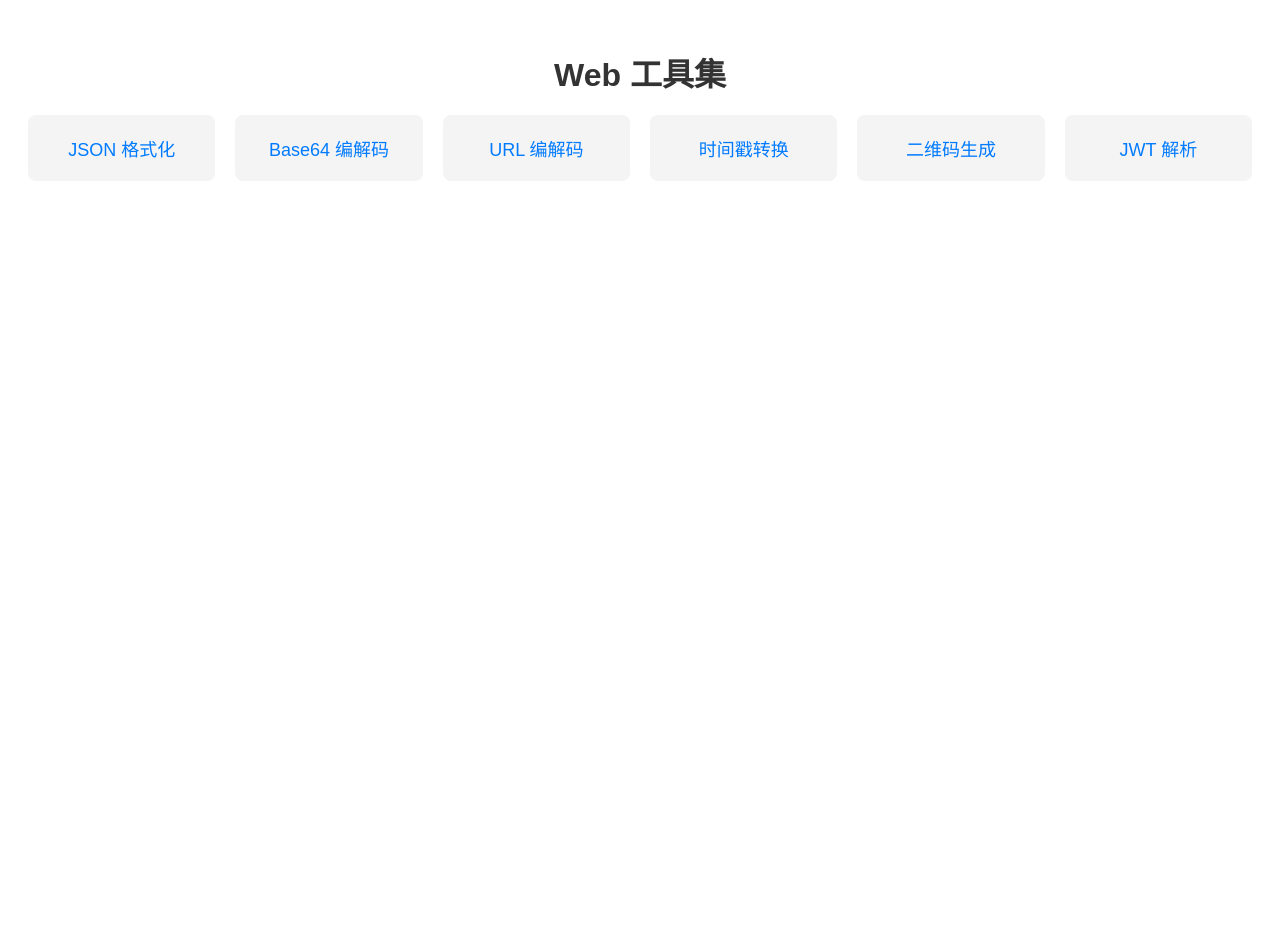
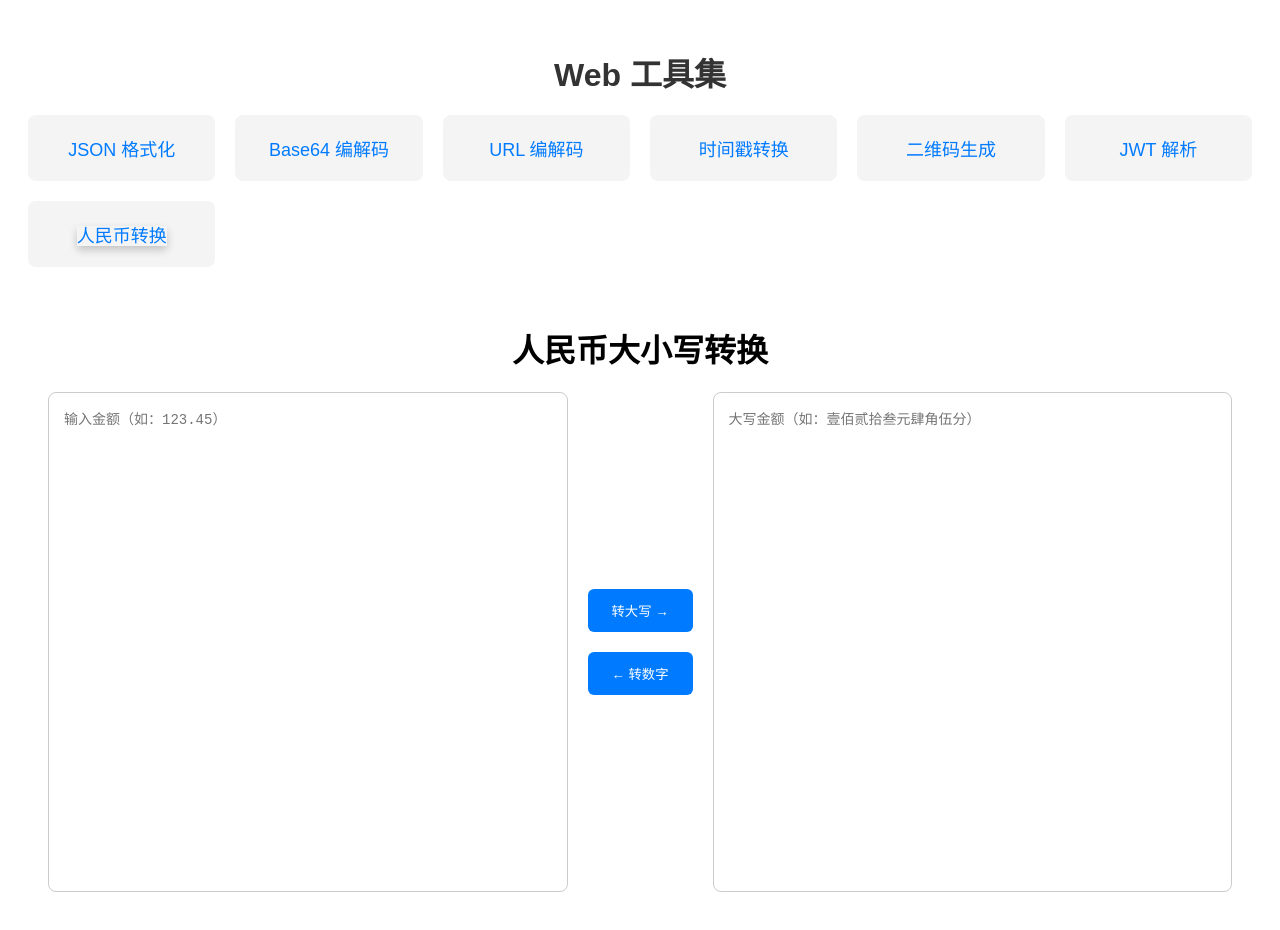
Before and after one commit to kennethfan/web-tools, a Vue app: page /web-tools/rmb-converter in a window 1280 px wide. Shown: the top 930 px of the page. Before the commit the page ends 800 px from the top, so only its background shows below. Built offline with nearby package versions, Linux system fonts and the light colour scheme.

Commit message:
人民币转换

```diff
--- a/index.html
+++ b/index.html
@@ -5,8 +5,8 @@
     <link rel="icon" type="image/svg+xml" href="./assets/vue.svg" />
     <meta name="viewport" content="width=device-width, initial-scale=1.0" />
     <!-- 添加关键字和描述 -->
-    <meta name="keywords" content="JSON格式化, Base64编解码, URL编解码, 时间戳转换, 简单Web工具集" />
-    <meta name="description" content="这是一个简单的Web工具集，包含JSON格式化、Base64编解码、URL编解码、时间戳转换等功能。" />
+    <meta name="keywords" content="JSON格式化, Base64编解码, URL编解码, 时间戳转换, JWT解码，二维码生成，人民币大小写转换 简单Web工具集" />
+    <meta name="description" content="这是一个简单的Web工具集，包含JSON格式化、Base64编解码、URL编解码、时间戳转换、JWT解码、二维码生成、人民币大小写转换等功能。" />
     <title>Web Tools</title>
   </head>
   <body>
--- a/src/components/NavigationMenu.vue
+++ b/src/components/NavigationMenu.vue
@@ -7,6 +7,7 @@
       <li><router-link to="/time-stamp" :class="{ 'active': $route.name === 'TimeStampTool' }">时间戳转换</router-link></li>
       <li><router-link to="/qr-code-generator" :class="{ 'active': $route.name === 'QrCodeGenerator' }">二维码生成</router-link></li>
       <li><router-link to="/jwt-parser" :class="{ 'active': $route.name === 'JwtParserTool' }">JWT 解析</router-link></li>
+      <li><router-link to="/rmb-converter" :class="{ 'active': $route.name === 'RmbConverter' }">人民币转换</router-link></li>
     </ul>
   </nav>
 </template>
--- a/src/router/index.ts
+++ b/src/router/index.ts
@@ -36,6 +36,12 @@ const routes: Array<RouteRecordRaw> = [
     name: 'JwtParserTool',
     component: () => import('../views/JwtParserTool.vue'),
     meta: { title: 'JWT解析' }
+  },
+  {
+    path: '/rmb-converter',
+    name: 'RmbConverter',
+    component: () => import('../views/RmbConverter.vue'),
+    meta: { title: '人民币转换' }
   }
 ];
 
--- /dev/null
+++ b/src/views/RmbConverter.vue
@@ -0,0 +1,331 @@
+<template>
+  <div class="rmb-container">
+    <h1>人民币大小写转换</h1>
+    <div class="tool-wrapper">
+      <textarea
+        v-model="inputText"
+        placeholder="输入金额（如：123.45）"
+        class="textarea"
+      ></textarea>
+
+      <div class="button-group">
+        <button @click="convertToChinese" class="action-button">
+          转大写 →
+        </button>
+        <button @click="convertToNumber" class="action-button">← 转数字</button>
+      </div>
+
+      <textarea
+        v-model="outputText"
+        placeholder="大写金额（如：壹佰贰拾叁元肆角伍分）"
+        class="textarea"
+      ></textarea>
+    </div>
+  </div>
+</template>
+
+<script lang="ts" setup>
+import { ref } from "vue";
+
+const inputText = ref("");
+const outputText = ref("");
+
+const chineseNumbers = [
+  "零",
+  "壹",
+  "贰",
+  "叁",
+  "肆",
+  "伍",
+  "陆",
+  "柒",
+  "捌",
+  "玖",
+];
+const chineseUnits = ["", "拾", "佰", "仟"];
+const chineseBigUnits = ["", "万", "亿"];
+
+// 数字转大写
+const convertToChinese = () => {
+  try {
+    const num = parseFloat(inputText.value);
+    if (isNaN(num)) throw new Error("无效数字");
+    if (num >= 1e12) throw new Error("数字过大");
+
+    let result = convertIntegerPart(Math.floor(num));
+    const decimal = Math.round((num - Math.floor(num)) * 100);
+
+    if (decimal > 0) {
+      result += convertDecimalPart(decimal);
+    } else {
+      result += "整";
+    }
+
+    outputText.value = result;
+  } catch (error) {
+    outputText.value = error instanceof Error ? error.message : "转换失败";
+  }
+};
+
+// 大写转数字
+const convertToNumber = () => {
+  try {
+    const chinese = outputText.value.trim();
+    if (!chinese) throw new Error("请输入大写金额");
+
+    const num = parseChineseToNumber(chinese);
+    inputText.value = num.toString();
+  } catch (error) {
+    inputText.value = error instanceof Error ? error.message : "转换失败";
+  }
+};
+
+// 转换整数部分
+const convertIntegerPart = (num: number): string => {
+  if (num === 0) return "零";
+
+  // 拆分亿、万、个位部分
+  const yi = Math.floor(num / 1e8);
+  const wan = Math.floor((num % 1e8) / 1e4);
+  const ge = num % 1e4;
+
+  let result = "";
+
+  // 转换亿部分
+  if (yi > 0) {
+    result += convertFourDigits(yi) + "亿";
+  }
+
+  // 转换万部分
+  if (wan > 0) {
+    result += convertFourDigits(wan) + "万";
+  } else if (yi > 0 && ge > 0) {
+    result += "零"; // 亿和个位之间有零
+  }
+
+  // 转换个位部分
+  if (ge > 0) {
+    result += convertFourDigits(ge);
+  }
+
+  // 去除多余的零
+  result = result.replace(/零+$/, "");
+  return result + "元";
+};
+
+// 转换四位数
+const convertFourDigits = (num: number): string => {
+  if (num === 0) return "";
+
+  let result = "";
+  const digits = [
+    Math.floor(num / 1000), // 千
+    Math.floor((num % 1000) / 100), // 百
+    Math.floor((num % 100) / 10), // 十
+    num % 10, // 个
+  ];
+
+  for (let i = 0; i < digits.length; i++) {
+    const digit = digits[i];
+    if (digit === 0) {
+      if (result.length > 0 && !result.endsWith("零")) {
+        result += "零";
+      }
+    } else {
+      result += chineseNumbers[digit] + chineseUnits[3 - i];
+    }
+  }
+
+  return result;
+};
+
+// 转换小数部分
+const convertDecimalPart = (decimal: number): string => {
+  let result = "";
+
+  // 角
+  const jiao = Math.floor(decimal / 10);
+  if (jiao > 0) {
+    result += chineseNumbers[jiao] + "角";
+  }
+
+  // 分
+  const fen = decimal % 10;
+  if (fen > 0) {
+    result += chineseNumbers[fen] + "分";
+  }
+
+  return result;
+};
+
+const chineseMap: { [key: string]: number } = {
+  零: 0,
+  壹: 1,
+  贰: 2,
+  叁: 3,
+  肆: 4,
+  伍: 5,
+  陆: 6,
+  柒: 7,
+  捌: 8,
+  玖: 9,
+  拾: 10,
+  佰: 100,
+  仟: 1000,
+  万: 10000,
+  亿: 100000000,
+};
+// 大写转数字
+const parseChineseToNumber = (chinese: string): number => {
+  // 拆分元、角、分部分
+  const yuanIndex = chinese.indexOf("元");
+  const jiaoIndex = chinese.indexOf("角");
+  const fenIndex = chinese.indexOf("分");
+
+  // 处理元部分
+  let yuanPart = "";
+  if (yuanIndex !== -1) {
+    yuanPart = chinese.substring(0, yuanIndex);
+  }
+
+  // 处理角部分
+  let jiaoPart = "";
+  if (jiaoIndex !== -1) {
+    jiaoPart = chinese.substring(yuanIndex + 1, jiaoIndex);
+  }
+
+  // 处理分部分
+  let fenPart = "";
+  if (fenIndex !== -1) {
+    fenPart = chinese.substring(jiaoIndex + 1, fenIndex);
+  }
+
+  // 计算元部分
+  const yuanValue = parseYuanPart(yuanPart);
+
+  // 计算角部分
+  const jiaoValue = parseDecimalPart(jiaoPart) / 10;
+
+  // 计算分部分
+  const fenValue = parseDecimalPart(fenPart) / 100;
+
+  return yuanValue + jiaoValue + fenValue;
+};
+
+// 解析元部分
+const parseYuanPart = (yuanPart: string): number => {
+  if (!yuanPart) return 0;
+
+  // 拆分亿、万部分
+  const yiIndex = yuanPart.indexOf("亿");
+  const wanIndex = yuanPart.indexOf("万");
+
+  let yiPart = "";
+  let wanPart = "";
+  let gePart = "";
+
+  if (yiIndex !== -1) {
+    yiPart = yuanPart.substring(0, yiIndex);
+    if (wanIndex !== -1) {
+      wanPart = yuanPart.substring(yiIndex + 1, wanIndex);
+      gePart = yuanPart.substring(wanIndex + 1);
+    } else {
+      gePart = yuanPart.substring(yiIndex + 1);
+    }
+  } else if (wanIndex !== -1) {
+    wanPart = yuanPart.substring(0, wanIndex);
+    gePart = yuanPart.substring(wanIndex + 1);
+  } else {
+    gePart = yuanPart;
+  }
+
+  // 计算各部分值
+  const yiValue = parseFourDigits(yiPart) * 1e8;
+  const wanValue = parseFourDigits(wanPart) * 1e4;
+  const geValue = parseFourDigits(gePart);
+
+  return yiValue + wanValue + geValue;
+};
+
+// 解析四位数
+const parseFourDigits = (part: string): number => {
+  if (!part) return 0;
+
+  let current = 0;
+  let previous = 0;
+
+  for (const char of part) {
+    const value = chineseMap[char];
+    if (value === undefined) continue;
+
+    if (value >= 10) {
+      current += previous * value;
+      previous = 0;
+    } else {
+      previous = value;
+    }
+  }
+
+  return current + previous;
+};
+
+// 解析小数部分
+const parseDecimalPart = (part: string): number => {
+  if (!part) return 0;
+
+  let result = 0;
+  for (const char of part) {
+    const value = chineseMap[char];
+    if (value !== undefined && value < 10) {
+      result = result * 10 + value;
+    }
+  }
+  return result;
+};
+</script>
+
+<style scoped>
+/* 复用现有样式 */
+.rmb-container {
+  max-width: 1200px;
+  margin: 0 auto;
+  padding: 20px;
+}
+
+.tool-wrapper {
+  display: flex;
+  gap: 20px;
+  height: 500px;
+}
+
+.textarea {
+  flex: 1;
+  padding: 15px;
+  border: 1px solid #ccc;
+  border-radius: 8px;
+  font-family: "Courier New", Courier, monospace;
+  font-size: 14px;
+  resize: none;
+}
+
+.button-group {
+  display: flex;
+  flex-direction: column;
+  justify-content: center;
+  gap: 20px;
+}
+
+.action-button {
+  padding: 12px 24px;
+  background-color: #007bff;
+  color: white;
+  border: none;
+  border-radius: 6px;
+  cursor: pointer;
+  transition: background-color 0.3s;
+}
+
+.action-button:hover {
+  background-color: #0056b3;
+}
+</style>
```
Also changed, not shown: 1 other file (tests, documents, lock files or other folders).
